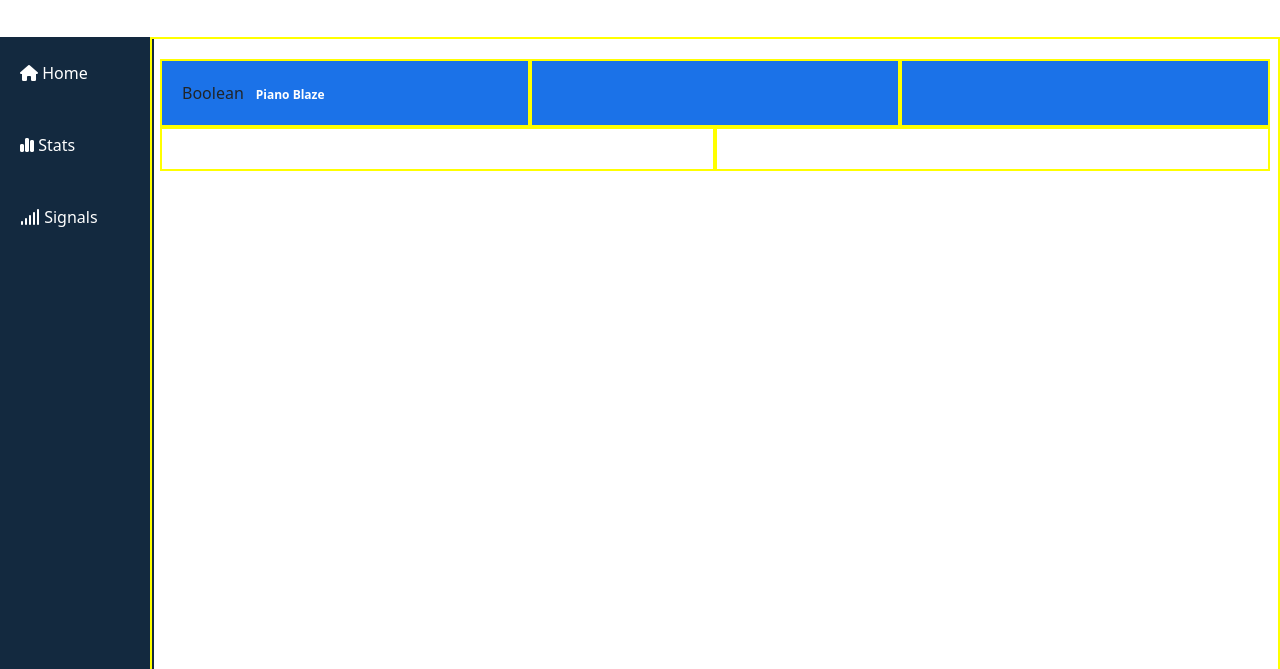
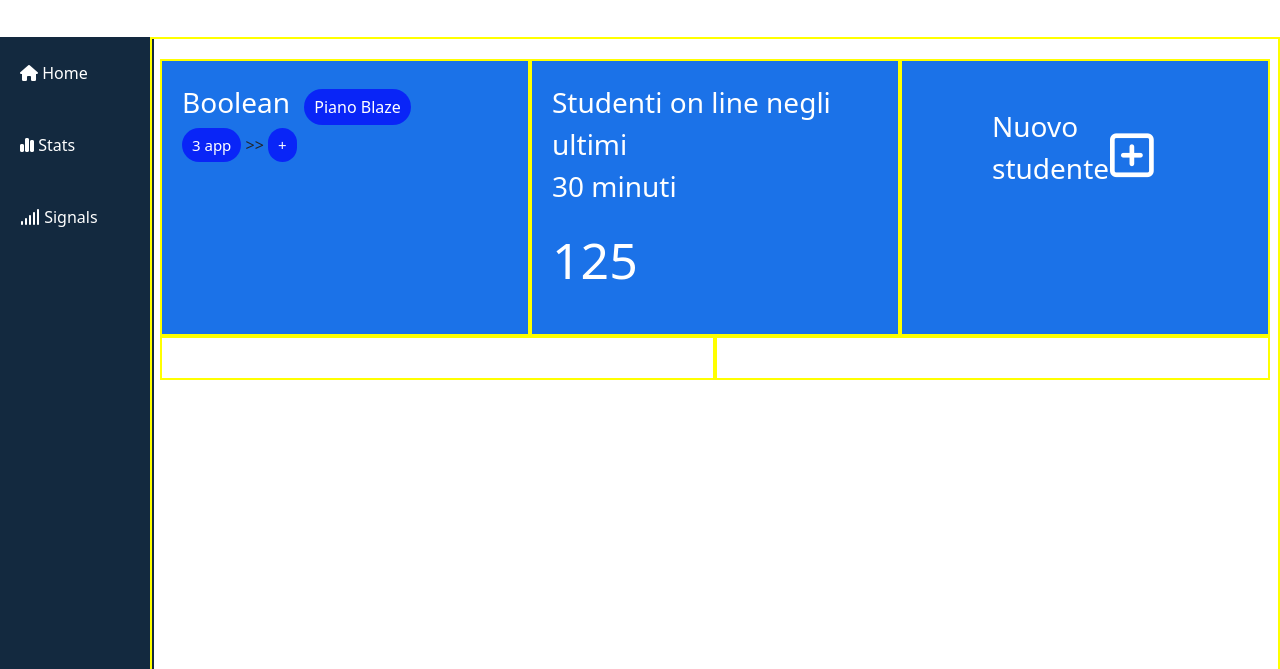
Before and after one commit to markantonio99/html-css-bootstrap-dashboard, a plain HTML site: page index.html in a window 1280 px wide. Shown: the part 131-800 px from the top of the page. Drawn offline with nearby package versions, Linux system fonts and the light colour scheme.

Commit message:
Salv.5 html-css-bootstrap-dashboard

```diff
--- a/css/mystyle.css
+++ b/css/mystyle.css
@@ -1,16 +1,12 @@
-
 
 ul {
     list-style-type: none;
 }
 
-
  .boo-app{
     width: 1920;
     display: flex;
  }
-
-
 
  /******************************
  *******************************
@@ -23,15 +19,54 @@ ul {
     border: 2px solid yellow;
  }
 
+.bs_ml_70 {
+  margin-left: 70px;
+}
 
 
-.font_24{
+ .font_15 {
+    font-size: 15px;
+}
+
+.font_22 {
+    font-size: 22px;
+}
+
+
+.font_24 {
     font-size: 24px;
 }
 
-.bs_clr_wh{
+.font_28 {
+    font-size: 28px;
+}
+
+.font_40 {
+    font-size: 40px;
+}
+
+
+.font_50 {
+    font-size: 50px;
+}
+
+.bs_clr_wh {
     color: white;
 }
+
+
+
+
+ /******************************
+ *******************************
+ ***********MAIN APP************
+ ******************************/
+
+
+ .main_app{
+
+}
+
 
  /******************************
  *******************************
@@ -48,27 +83,6 @@ ul {
    padding-left: 10px;
    margin-top: 10px;
 }
-
-
- /******************************
- *******************************
- ***********MAIN APP************
- ******************************/
-
-
- .main_app{
-
-}
-
-
-
-
-
-
-
-
-
-
 
 
 
@@ -99,30 +113,6 @@ ul {
 
 
 
-
-
-
-
-
-
-
-
-
-
-
-
-
-
-
-
-
-
-
-
-
-
-
-
  /******************************
  *******************************
  *****CONTENUTO PRINCIPALE******
@@ -132,3 +122,20 @@ ul {
 .header_hero{
   background-color: #1B72E8;
 }
+
+
+.bs_bage {
+   background-color: rgba(0, 0, 255, 0.672);
+   color: white;
+   padding: 7px 10px;
+   border-radius: 90px;
+
+}
+
+.bs_pr_r {
+  padding-right: 10px;
+}
+
+.bs_pd {
+   padding-bottom: 10px;
+}
--- a/index.html
+++ b/index.html
@@ -122,17 +122,43 @@
 
                <div class="row">
                                    <div class="col-4 debug-app">
-                                    <span>Boolean</span>
-                                    <span class="badge badge-pill badge-primary">Piano Blaze</span>
-
+                                        <div class="bs_pd">
+                                            <span class="bs_clr_wh font_28 bs_pr_r">Boolean</span>
+                                            <span class="bs_bage ">Piano Blaze</span>
+                                        </div>
+                                        <div>
+                                            <span class="bs_bage font_15">3 app</span>
+                                            <span> >> </span>
+                                            <span class="bs_bage font_15">+</span>
+                                        </div>
 
 
                                    </div>
 
-                                   <div class="col-4 debug-app">
+                                   <div class="col-4 bs_clr_wh font_28 debug-app">
+                                       <p>Studenti on line negli ultimi <br> 30 minuti</p>
+                                       <p class="font_50">125</p>
                                    </div>
 
                                    <div class="col-4 debug-app">
+                                         <div class="row justify-content-center align-items-center py-4">
+                                              <div class="col-6">
+                                                    <p class="font_28 bs_clr_wh bs_ml_70">Nuovo studente</p>
+                                              </div>
+                                              <div class="col-6">
+                                                                              <button class="btn bs_clr_wh font_50 " type="button" data-bs-toggle="offcanvas" data-bs-target="#offcanvasRight" aria-controls="offcanvasRight"><i class="fa-regular fa-square-plus"></i></button>
+
+                                                                              <div class="offcanvas offcanvas-end" tabindex="-1" id="offcanvasRight" aria-labelledby="offcanvasRightLabel">
+                                                                                <div class="offcanvas-header">
+                                                                                  <h5 id="offcanvasRightLabel">Offcanvas right</h5>
+                                                                                  <button type="button" class="btn-close text-reset" data-bs-dismiss="offcanvas" aria-label="Close"></button>
+                                                                                </div>
+                                                                                <div class="offcanvas-body">
+
+                                                                                </div>
+                                                                              </div>
+                                            </div>
+                                         </div>
                                    </div>
                </div>
 
```
Also changed, not shown: 1 other file.
